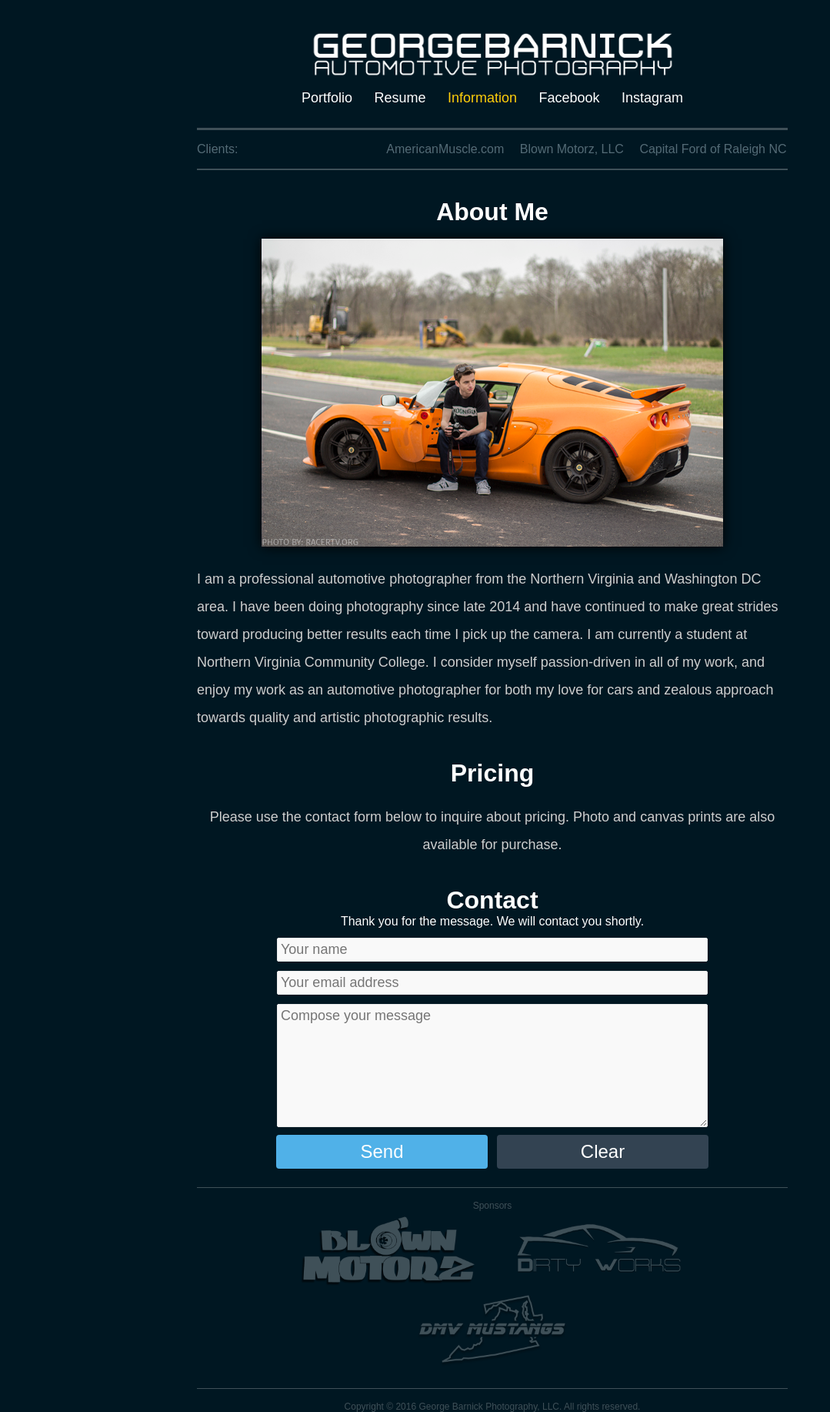
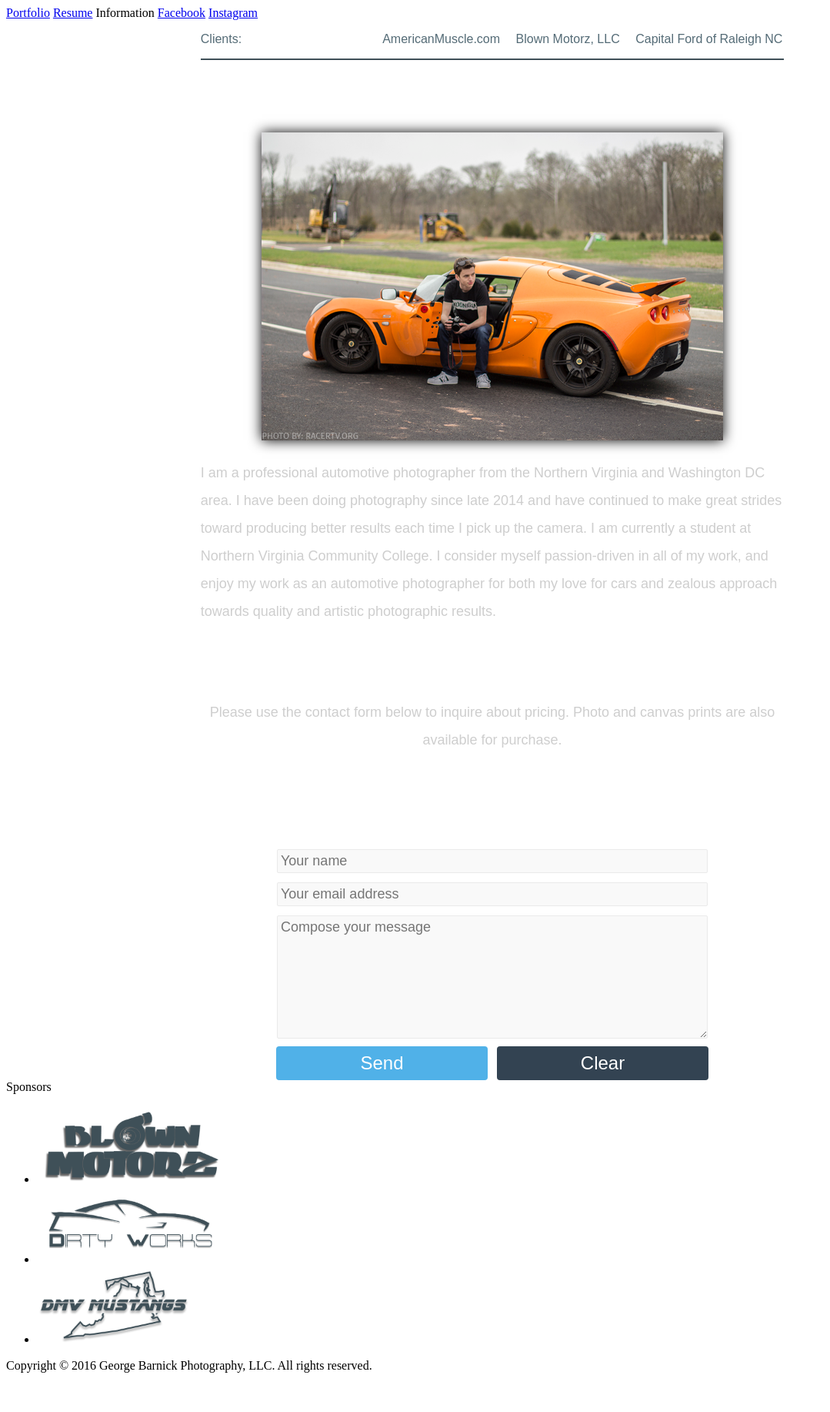
Before and after one commit to georgebarnick/georgebarnick.photo, a PHP site: page /info/?result=success in a window 1280 px wide. Shown: the whole page at 77% size, without its empty margins (0-1079 px from the left). After the commit the page ends 1783 px from the top, so only its background shows below. Run offline with PHP 8.4, Linux system fonts and the light colour scheme; data that the repository does not hold is empty; some libraries are stand-ins or nearby versions.

Commit message:
Update index.php

```diff
--- a/info/index.php
+++ b/info/index.php
@@ -19,27 +19,9 @@
 <meta name="theme-color" content="#001722">
 <link rel="icon" type="image/x-icon" href="../images/favicon.ico" />
 <link rel="icon" sizes="192x192" href="../images/favicon.png">
+<link rel="stylesheet" type="text/css" href="main.css">
 <title>George Barnick Photography</title>
 <style type="text/css">
-* {
-        margin: 0;
-        padding: 0;
-}
-
-body {
-        background-color: #001722;
-}
-
-#logo {
-        background-image: url( ../images/logo.png );
-        background-size: contain;
-        background-repeat: no-repeat;
-        background-position: top center;
-        width: 100%;
-        height: 65px;
-        margin-top: 36px;
-}
-
 #avatar {
         width: 600px;
         max-width: 900px;
@@ -54,28 +36,6 @@ body {
         box-shadow: 0 0 1em #000;
 }
 
-.nav {
-        list-style-image: none;
-        font-family: "fira-sans", sans-serif;
-        text-align: center;
-        margin-top: 16px;
-        margin-left: 20%;
-        margin-right: 20%;
-        border-bottom: 3px solid #3F5058;
-        padding-bottom: 28px;
-}
-
-.nav a {
-        font-size: 18px;
-        text-decoration: none;
-        color: #fff;
-        margin-left: 12px;
-        margin-right: 12px;
-        transition: all .25s ease-in-out;
-}
-
-.nav a.selected,
-.nav a:hover,
 .clients a:hover {
         color: #FFCF0B;
 }
@@ -206,43 +166,11 @@ input[type="reset"]:hover {
         color: #ababab;
 }
 
-.footer {
-        text-align: center;
-        font-size: 12px;
-        font-family: "fira-sans", sans-serif;
-        color: #3F5058;
-        margin-top: 24px;
-        margin-left: 20%;
-        margin-right: 20%;
-        border-top: 1px solid #3F5058;
-        padding-top: 16px;
-}
-
-.sponsors ul {
-        list-style-type: none;
-}
-
-.sponsors ul li {
-        display: inline;
-        margin-left: 1em;
-        margin-right: 1em;
-}
-
-.sponsors ul li a {
-        text-decoration: none;
-}
-
 @media only screen and (max-device-width: 600px) {
-        .nav,
         .clients,
-        p,
-        .footer {
+        p {
                 margin-left: 5%;
                 margin-right: 5%;
-        }
-
-        .nav a {
-                line-height: 2.75em;
         }
 
         #avatar {
```
